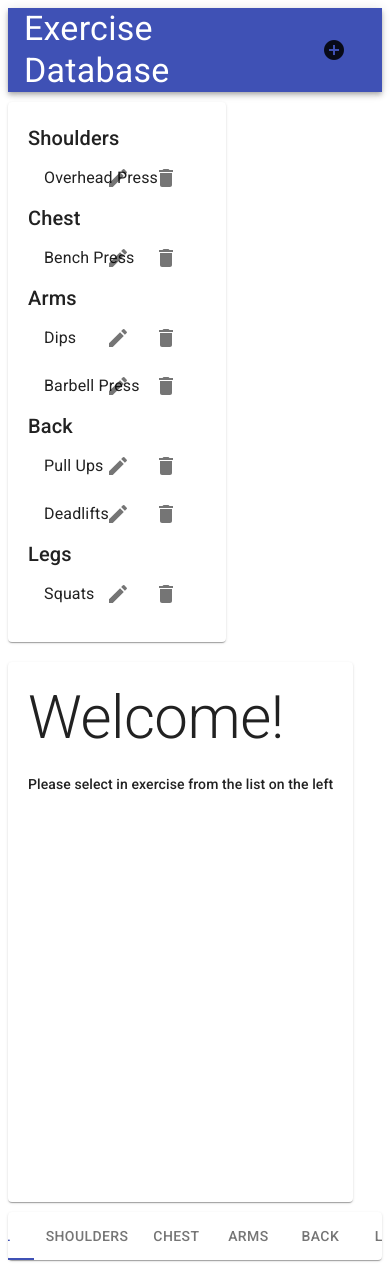
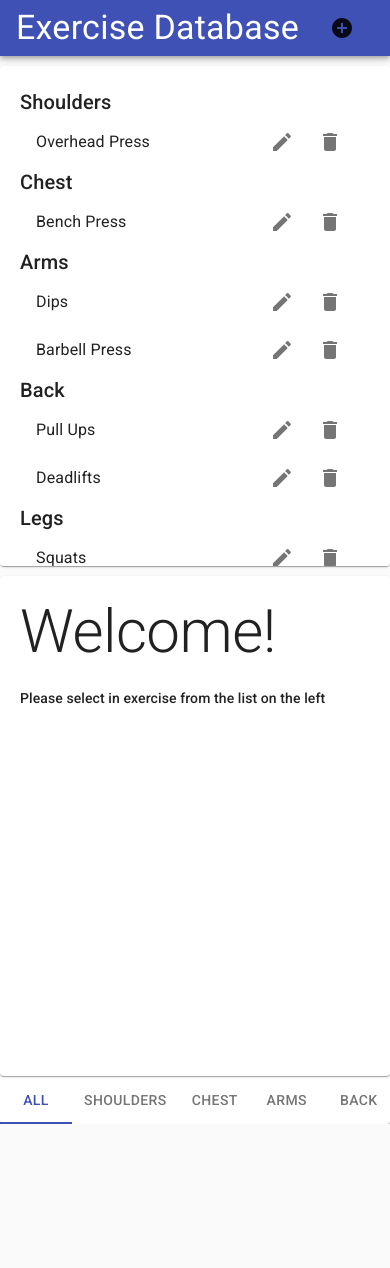
Before and after one commit to dahye-han/TIL, a React (Create React App) app in the folder front/CSS/MD/practice/: page / in a window 390 px wide. After the commit the page ends 1124 px from the top, so only its background shows below. Built offline with nearby package versions, Linux system fonts and the light colour scheme.

Commit message:
material design mobile

```diff
--- a/front/CSS/MD/practice/src/Components/App.js
+++ b/front/CSS/MD/practice/src/Components/App.js
@@ -1,4 +1,5 @@
 import React, { Component, Fragment } from 'react';
+import CssBaseline from '@material-ui/core/CssBaseline';
 import { Header, Footer } from './Layouts/index';
 import Exercises from './Exercises/index';
 import { muscles, exercises } from '../store.js'
@@ -77,6 +78,7 @@ export default class extends Component {
         { category, exercise, editMode } = this.state;
 
         return <Fragment>
+            <CssBaseline />
             <Header
                 muscles={muscles}
                 onExerciseCreate={this.handleExerciseCrete}
--- a/front/CSS/MD/practice/src/Components/Exercises/Form.js
+++ b/front/CSS/MD/practice/src/Components/Exercises/Form.js
@@ -8,7 +8,7 @@ import Button from '@material-ui/core/Button';
 
 const styles = theme => ({
     FormControl: {
-        width: 300
+        width: 250
     }
 })
 
--- a/front/CSS/MD/practice/src/Components/Exercises/index.js
+++ b/front/CSS/MD/practice/src/Components/Exercises/index.js
@@ -2,13 +2,21 @@ import React, { Fragment } from 'react';
 import { List, ListItem, ListItemText, Typography, Grid, Paper, ListItemSecondaryAction, IconButton } from '@material-ui/core';
 import DeleteIcon from '@material-ui/icons/Delete';
 import EditIcon from '@material-ui/icons/Edit';
+import { withStyles } from '@material-ui/core/styles';
 import Form from './Form';
 
-const styles = {
-    Paper : { padding: 20, marginTop: 10, marginBottom: 10, height: 500, overflowY: 'auto'}
+const styles = theme => ({
+    Paper : {
+        padding: 20,
+        marginTop: 10,
+        height: 500,
+        overflowY: 'auto'
     }
+})
 
-export default ({
+export default withStyles(styles)(
+    ({
+        classes,
         muscles,
         exercises,
         category,
@@ -19,11 +27,10 @@ export default ({
         onDelete,
         onSelectEdit,
         onEdit
-    }) => {
-    return (
+    }) =>
         <Grid container>
-            <Grid item sm>
-                <Paper style={styles.Paper}>
+            <Grid item xs={12} sm={6}>
+                <Paper className={classes.Paper}>
                 {exercises.map(([group, exercises]) => (
                     (!category || category === group)
                     ? <Fragment key={group}>
@@ -57,8 +64,8 @@ export default ({
                 ))}
                 </Paper>
             </Grid>
-            <Grid item sm>
-                <Paper style={styles.Paper}>
+            <Grid item xs={12} sm={6}>
+                <Paper className={classes.Paper}>
                     {editMode
                     ? <Form
                         exercise={exercise}
@@ -78,9 +85,7 @@ export default ({
                             {description}
                         </Typography>
                     </Fragment>}
-
                 </Paper>
             </Grid>
         </Grid>
 )
-}
--- a/front/CSS/MD/practice/src/Components/Layouts/Footer.js
+++ b/front/CSS/MD/practice/src/Components/Layouts/Footer.js
@@ -2,8 +2,10 @@ import React from 'react';
 import Paper from '@material-ui/core/Paper';
 import Tabs from '@material-ui/core/Tabs';
 import Tab from '@material-ui/core/Tab';
+import withWidth from 'material-ui/utils/withWidth';
 
-export default ({ muscles, category, onSelect }) => {
+export default withWidth()(
+    ({ muscles, category, onSelect, width }) => {
     const index = category ? muscles.findIndex(group => group === category) + 1 : 0;
 
     const onIndexSelect = (e, index) => {
@@ -16,7 +18,8 @@ export default ({ muscles, category, onSelect }) => {
                 onChange={onIndexSelect}
                 indicatorColor="primary"
                 textColor="primary"
-                centered
+                centered={width !== 'xs'}
+                variant={width !== 'xs' ? "scrollable": ""}
                 >
                     <Tab label="All" />
                     {muscles.map(group => (
@@ -24,4 +27,4 @@ export default ({ muscles, category, onSelect }) => {
                     ))}
                 </Tabs>
             </Paper>
-}
+})
```
Lines whose indentation alone changed are shown as unchanged.
